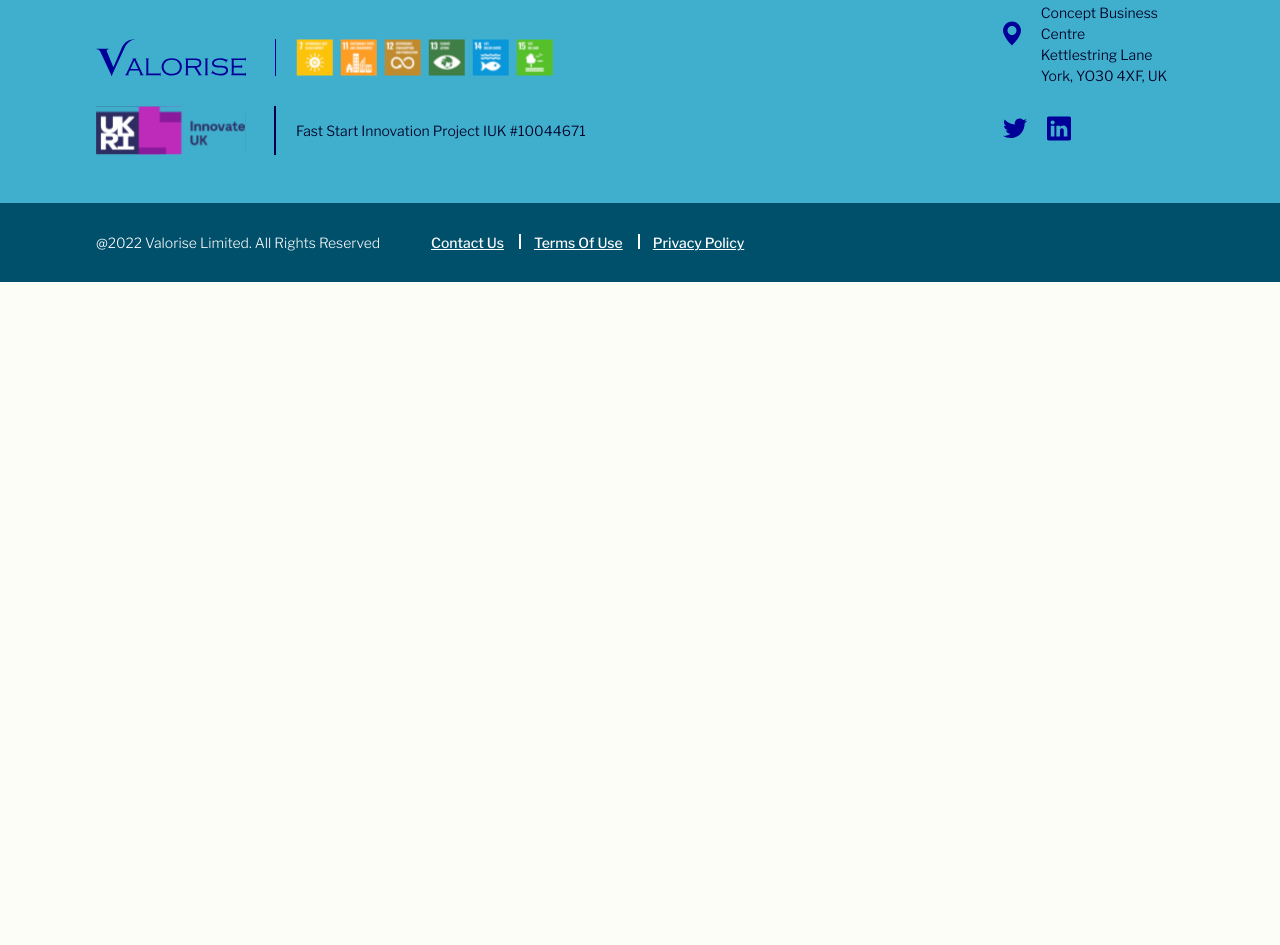
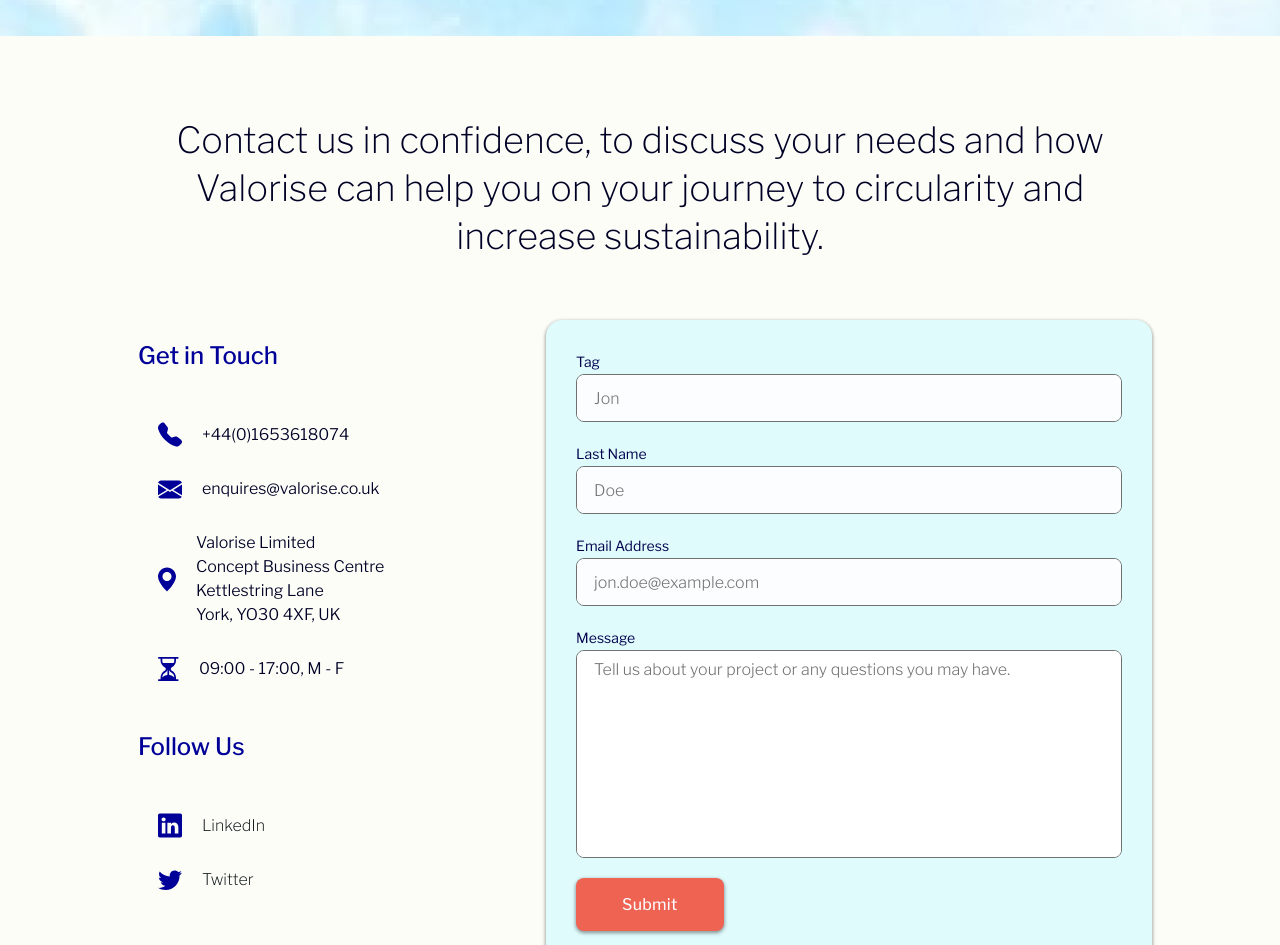
Before and after one commit to Valorise-Limited/Valorise-website, a React (Create React App) app in the folder frontend/: page /contact in a window 1280 px wide. Shown: the part 267-1212 px from the top of the page. Before the commit the page ends 800 px from the top, so only its background shows below. Built offline with nearby package versions, Linux system fonts and the light colour scheme.

Commit message:
Design ContactUs page containing contact form and contact details

```diff
--- a/frontend/src/components/button/BrandButton.jsx
+++ b/frontend/src/components/button/BrandButton.jsx
@@ -1,10 +1,10 @@
 import React from 'react';
 import "./brand-button.scss"
 
-const BrandButton = ({ buttonText, elementClassName = null, buttonClassName = null }) => {
+const BrandButton = ({ buttonText, elementClassName = null, buttonClassName = null, onClick = () => null, buttonType = "button" }) => {
     return (
         <div className={`brand-button ${elementClassName}`}>
-            <button type="button" className={`primary-button ${buttonClassName}`}>
+            <button type={buttonType} className={`primary-button ${buttonClassName}`} onClick={onClick}>
                 {buttonText}
             </button>
         </div>
--- a/frontend/src/components/button/brand-button.scss
+++ b/frontend/src/components/button/brand-button.scss
@@ -20,6 +20,7 @@
     font-weight: 450;
     transition: background-color .15s ease-in;
     padding: 1.6rem 4.5rem;
+    text-transform: capitalize;
 
     &:hover {
         background-color: darken(colors.$brand-orange, 10);
--- a/frontend/src/components/footer/footer.scss
+++ b/frontend/src/components/footer/footer.scss
@@ -149,8 +149,8 @@
     align-items: center;
     margin-top: 3rem;
 
-    &>*:first-child {
-        margin-right: 2rem;
+    &>* {
+        margin-left: 2rem;
     }
 
     &>span {
--- a/frontend/src/pages/contact/Contact.jsx
+++ b/frontend/src/pages/contact/Contact.jsx
@@ -1,8 +1,115 @@
-import React from 'react'
+import React from 'react';
+import "./contact.scss";
+import bgImgThree from "assets/images/brand-bg-image-3.png";
+import BrandButton from 'components/button/BrandButton';
+import linkedInBlueIcon from "assets/svgs/brand-blue-linkedin-icon.svg";
+import msgBlueIcon from "assets/svgs/brand-blue-message-icon.svg";
+import locationBlueIcon from "assets/svgs/brand-blue-location-icon.svg";
+import telBlueIcon from "assets/svgs/brand-blue-telephone-icon.svg";
+import twitterBlueIcon from "assets/svgs/brand-blue-twitter-icon.svg";
+import hourglassBlueIcon from "assets/svgs/brand-blue-hourglass-icon.svg"
+import { Link } from 'react-router-dom';
+
 
 const Contact = () => {
     return (
-        <div><h1>Contact Page</h1></div>
+        <div className='contact-main-block'>
+            <article className='contact-content'>
+                <div className='rectangular-banner-3'>
+                    <img src={bgImgThree} alt="This is a brand layout avatar" />
+
+                </div>
+                <h2 className='big-heading-2 banner-text-big'>Contact</h2>
+                <main className='brand-container'>
+                    <p className='large-text-writeup line-height-xl text-center contact-writeup'>
+                        Contact us in confidence, to discuss your needs and how Valorise can help you on your journey to circularity and increase sustainability.
+                    </p>
+                    <article className='contact-content__block'>
+                        <section className="valorise-contacts">
+                            <ul className="valorise-contact-listing">
+                                <li className="valorise-contact__heading big-heading-4">Get in Touch</li>
+                                <li className="valorise-contact-item">
+                                    <img src={telBlueIcon} alt="telephone icon" />
+                                    <span>+44(0)1653618074</span>
+                                </li>
+                                <li className="valorise-contact-item">
+                                    <img src={msgBlueIcon} alt="message icon" />
+                                    <span>enquires@valorise.co.uk</span>
+                                </li>
+                                <li className="valorise-contact-item">
+                                    <img src={locationBlueIcon} alt="location icon" />
+                                    <address className="valorise-address">
+                                        <span>Valorise Limited</span>
+                                        <span>Concept Business Centre </span>
+                                        <span>Kettlestring Lane </span>
+                                        <span>York, YO30 4XF, UK</span>
+                                    </address>
+                                </li>
+                                <li className="valorise-contact-item">
+                                    <img src={hourglassBlueIcon} alt="message icon" />
+                                    <span>09:00 - 17:00, M - F</span>
+                                </li>
+
+                            </ul>
+                            <ul className="valorise-contact-listing">
+                                <li className="valorise-contact__heading big-heading-4">Follow Us</li>
+                                <li className="valorise-contact-item">
+                                    <img src={linkedInBlueIcon} alt="telephone icon" />
+                                    <Link to="//linkedin.com">LinkedIn</Link>
+                                </li>
+                                <li className="valorise-contact-item">
+                                    <img src={twitterBlueIcon} alt="message icon" />
+                                    <Link to="//twitter.com">Twitter</Link>
+                                </li>
+
+
+                            </ul>
+                        </section>
+                        <form className='contact-form brand-shadow-1'>
+                            <div className='contact-form__inner-block'>
+                                <div className='contact-form__control'>
+                                    <div className='form-label'>
+                                        <label>tag</label>
+                                    </div>
+                                    <div className='brand-input'>
+                                        <input type="text" placeholder="Jon" />
+                                    </div>
+                                </div>
+                                <div className='contact-form__control'>
+                                    <div className='form-label'>
+                                        <label>last name</label>
+                                    </div>
+                                    <div className='brand-input'>
+                                        <input type="text" placeholder="Doe" />
+                                    </div>
+                                </div>
+                                <div className='contact-form__control'>
+                                    <div className='form-label'>
+                                        <label>email address</label>
+                                    </div>
+                                    <div className='brand-input'>
+                                        <input type="text" placeholder="jon.doe@example.com" />
+                                    </div>
+                                </div>
+                                <div className='contact-form__control'>
+                                    <div className='form-label'>
+                                        <label>message</label>
+                                    </div>
+                                    <div className='brand-input brand-input-textarea'>
+                                        <textarea placeholder='Tell us about your project or any questions you may have.'>
+
+                                        </textarea>
+                                    </div>
+                                </div>
+                                <div className='contact-form__button-block'>
+                                    <BrandButton buttonText="submit" buttonType='submit' />
+                                </div>
+                            </div>
+                        </form>
+                    </article>
+                </main>
+            </article>
+        </div>
     )
 }
 
--- /dev/null
+++ b/frontend/src/pages/contact/contact.scss
@@ -0,0 +1,121 @@
+@use "styles/colors" as colors;
+@use "styles/typography" as typo;
+
+.valorise-contacts {
+    padding: 0 1rem;
+
+}
+
+.valorise-contact-item {
+    display: flex;
+    align-items: center;
+    margin-top: 3rem;
+
+    &>* {
+        margin-left: 2rem;
+    }
+
+    &>span {
+        font-weight: 350;
+    }
+
+}
+
+.valorise-contact__heading {
+    font-weight: 500;
+    color: colors.$brand-blue;
+}
+
+.contact-content__block {
+    display: flex;
+    justify-content: space-around;
+    padding: 6rem 0;
+}
+
+.contact-writeup {
+    max-width: 95rem;
+    padding-top: 8rem;
+}
+
+.brand-input {
+    display: flex;
+    flex-direction: column;
+    height: 4.8rem;
+    border: 1px solid colors.$primary-grey;
+    border-radius: 8px;
+    overflow: hidden;
+    font-size: 1.6rem;
+
+
+    &>input {
+        background-color: colors.$brand-white;
+        border: 1px solid transparent;
+        height: 100%;
+        padding: 8px 16px;
+        font-size: inherit;
+
+        &:focus {
+            outline: 0;
+        }
+
+        &::placeholder {
+            font-weight: 300;
+        }
+    }
+}
+
+.brand-input-textarea {
+    height: 20.8rem;
+
+    &>textarea {
+        height: 100%;
+        resize: none;
+        border: 1px solid transparent;
+        padding: 8px 16px;
+        font-size: inherit;
+        font-weight: 300;
+
+        &:focus {
+            outline: 0;
+        }
+    }
+}
+
+.contact-form {
+    flex: 60.6rem;
+    max-width: 60.6rem;
+    background-color: colors.$brand-sea-green-light;
+    border-radius: 1.6rem;
+
+    &__inner-block {
+        padding: 3rem;
+    }
+}
+
+.contact-form__control:not(:last-child) {
+    margin-bottom: 2rem;
+}
+
+.valorise-contact-listing:not(:first-child) {
+    margin-top: 3rem;
+}
+
+// .contact-main-block {}
+
+.rectangular-banner-3 {
+    height: 30.8rem;
+    display: flex;
+    flex-direction: column;
+    position: relative;
+    z-index: -1;
+
+    &>img {
+        height: 30.8rem;
+    }
+}
+
+.banner-text-big {
+    position: absolute;
+    top: 18rem;
+    left: 10rem;
+}
--- a/frontend/src/pages/home/components/subscription-banner/SubscribeBanner.jsx
+++ b/frontend/src/pages/home/components/subscription-banner/SubscribeBanner.jsx
@@ -16,7 +16,7 @@
         <form className='subscribe-form'>
           <div className='subscribe-form__input-block'>
             <img src={envelopeIcon} alt='This represents a message icon' />
-            <input placeholder='jon.doe@email.com' />
+            <input placeholder='jon.doe@email.com' type="text" />
           </div>
           <div className='subscribe-form-button'>
             <BrandButton buttonText="Sign Up" />
--- a/frontend/src/styles/_base.scss
+++ b/frontend/src/styles/_base.scss
@@ -6,8 +6,15 @@
 }
 
 a,
+button,
+textarea,
+input {
+    font-family: inherit;
+}
+
+a,
 button {
-    font-family: inherit;
+
     color: colors.$brand-black;
     cursor: pointer;
 }
--- a/frontend/src/styles/_helpers.scss
+++ b/frontend/src/styles/_helpers.scss
@@ -152,3 +152,14 @@
 .display-none {
     display: none;
 }
+
+.form-label {
+    display: flex;
+    flex-direction: column;
+    font-weight: 400;
+    font-size: typo.$fz-sm;
+    color: colors.$brand-dark-blue;
+    text-transform: capitalize;
+    font-family: inherit;
+    line-height: 2.4rem;
+}
```
Also changed, not shown: frontend/src/assets/images/brand-bg-image-3.png (added).
